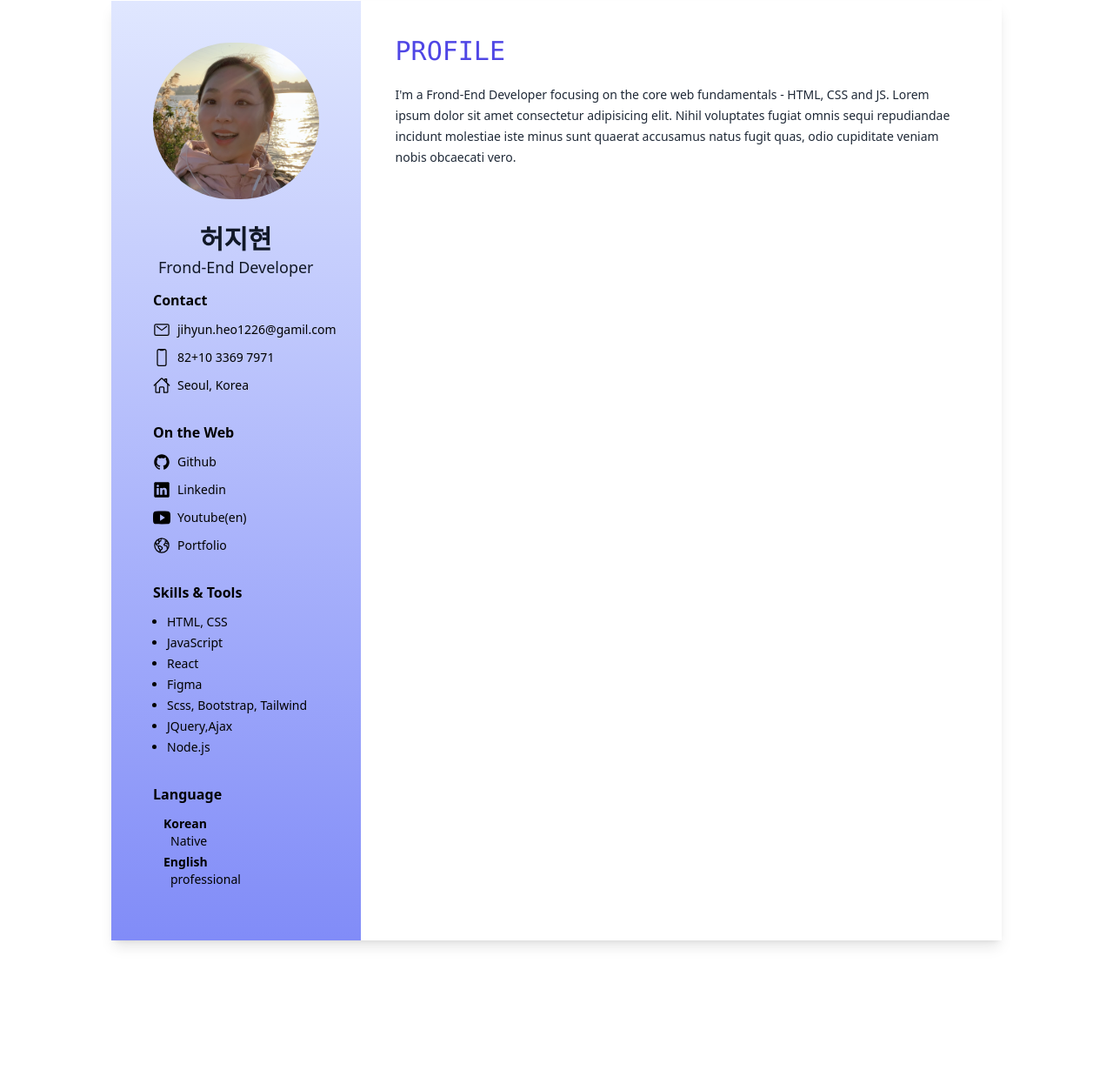
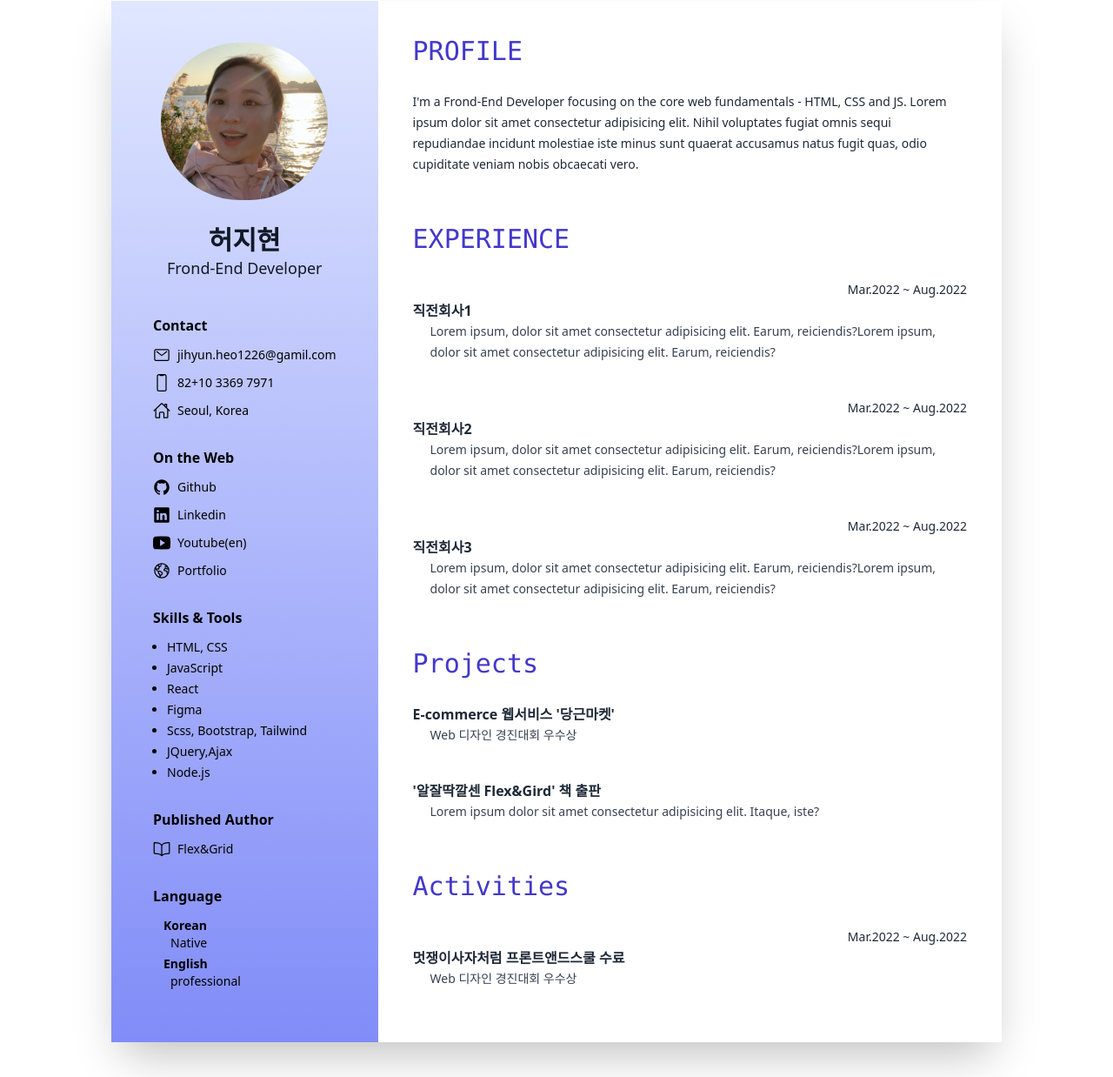
Before and after one commit to Koreanhamster/resume_only-tailwind, a plain HTML site: page index.html in a window 1280 px wide. Shown: the part 39-1277 px from the top of the page at 87% size. Before the commit the page ends 1160 px from the top, so only its background shows below. Drawn offline with nearby package versions, Linux system fonts and the light colour scheme.

Commit message:
Apr27_2022

```diff
--- a/index.html
+++ b/index.html
@@ -8,7 +8,7 @@
     <title>Document</title>
   </head>
   <body class="font-sans">
-    <div class="shadow-lg w-4/5 my-10 mx-auto max-w-screen-lg flex">
+    <div class="shadow-2xl w-4/5 my-10 mx-auto max-w-screen-lg flex">
       <div
         id="sidebar"
         class="bg-gradient-to-b from-indigo-100 to bg-indigo-400 h-auto p-12"
@@ -22,11 +22,11 @@
         <h1 class="text-gray-900 text-3xl mt-7 text-center font-semibold">
           허지현
         </h1>
-        <p class="text-gray-900 text-lg text-center font-light">
+        <p class="text-gray-900 text-lg text-center font-light mb-10">
           Frond-End Developer
         </p>
         <h2 class="my-3 font-semibold text-base">Contact</h2>
-        <ul class="mb-8">
+        <ul class="mb-8 mr-5">
           <li class="mb-3">
             <a href="mailto:jihyun.heo1226@gamil.com" class="text-sm flex"
               ><img
@@ -106,6 +106,15 @@
           <li class="mb-1 ml-4">JQuery,Ajax</li>
           <li class="mb-1 ml-4">Node.js</li>
         </ul>
+
+
+        <h2 class="my-3 font-semibold text-base">Published Author</h2>
+        <ul class="mb-8">
+          <li><a class=" text-sm flex" href="https://github.com/flexandgrid/flexandgrid"><img class="w-5 mr-2" src="./images/book-outline.svg" alt="">Flex&Grid</a></li>
+        </ul>
+
+
+        </p>
         <h2 class="my-3 font-semibold text-base">Language</h2>
         <ul class="mb-3 text-sm">
           <li class="mb-1 ml-3 font-semibold">
@@ -119,14 +128,62 @@
 
       <!-- 컨텐츠 영역 -->
       <div id="content" class="p-10">
-        <h2 class="text-3xl font-mono text-indigo-600 mb-5">PROFILE</h2>
-        <p class="text-gray-800 leading-6 text-sm">
+        <h2 class="text-3xl font-mono text-indigo-700 mb-7">PROFILE</h2>
+        <p class="text-gray-800 leading-6 text-sm mb-14">
           I'm a Frond-End Developer focusing on the core web fundamentals -
           HTML, CSS and JS. Lorem ipsum dolor sit amet consectetur adipisicing
           elit. Nihil voluptates fugiat omnis sequi repudiandae incidunt
           molestiae iste minus sunt quaerat accusamus natus fugit quas, odio
           cupiditate veniam nobis obcaecati vero.
         </p>
+        <!-- <div class="border-2 border-b-gray-300"></div> -->
+        <h2 class="text-3xl font-mono text-indigo-700 mb-7">EXPERIENCE</h2>
+        <ul>
+          <li>
+            <p class="text-gray-800 leading-6 text-sm flex justify-end">Mar.2022 ~ Aug.2022</p>
+
+            <h3 class="text-gray-800 leading-6 text-base font-semibold" >직전회사1</h3>
+            <span class="block text-gray-700 leading-6 text-sm ml-5 mb-10 font-light">Lorem ipsum, dolor sit amet consectetur adipisicing elit. Earum, reiciendis?Lorem ipsum, dolor sit amet consectetur adipisicing elit. Earum, reiciendis?</span>
+          </li>
+          <li>
+            <p class="text-gray-800 leading-6 text-sm flex justify-end">Mar.2022 ~ Aug.2022</p>
+
+            <h3 class="text-gray-800 leading-6 text-base font-semibold" >직전회사2</h3>
+            <span class="block text-gray-700 leading-6 text-sm ml-5 mb-10 font-light">Lorem ipsum, dolor sit amet consectetur adipisicing elit. Earum, reiciendis?Lorem ipsum, dolor sit amet consectetur adipisicing elit. Earum, reiciendis?</span>
+          </li>
+          <li>
+            <p class="text-gray-800 leading-6 text-sm flex justify-end">Mar.2022 ~ Aug.2022</p>
+
+            <h3 class="text-gray-800 leading-6 text-base font-semibold" >직전회사3</h3>
+            <span class="block text-gray-700 leading-6 text-sm ml-5 mb-14 font-light">Lorem ipsum, dolor sit amet consectetur adipisicing elit. Earum, reiciendis?Lorem ipsum, dolor sit amet consectetur adipisicing elit. Earum, reiciendis?</span>
+          </li>
+        </ul>
+
+        <h2 class="text-3xl font-mono text-indigo-700 mb-7">Projects</h2>
+        <ul>
+          <li>
+            <h3 class="text-gray-800 leading-6 text-base font-semibold" >E-commerce 웹서비스 '당근마켓'</h3>
+            <span class="block text-gray-700 leading-6 text-sm ml-5 mb-10 font-light">Web 디자인 경진대회 우수상</span>
+          </li>
+          <li>
+            <h3 class="text-gray-800 leading-6 text-base font-semibold" >'알잘딱깔센 Flex&Gird' 책 출판</h3>
+            <span class="block text-gray-700 leading-6 text-sm ml-5 mb-14 font-light">Lorem ipsum dolor sit amet consectetur adipisicing elit. Itaque, iste?</span>
+          </li>
+        </ul>
+
+
+        <h2 class="text-3xl font-mono text-indigo-700 mb-7">Activities</h2>
+        <ul>
+          <li>
+            <p class="text-gray-800 leading-6 text-sm flex justify-end">Mar.2022 ~ Aug.2022</p>
+            <h3 class="text-gray-800 leading-6 text-base font-semibold">
+            멋쟁이사자처럼 프론트앤드스쿨 수료
+
+            </h3>
+            <span class="block text-gray-700 leading-6 text-sm ml-5 font-light">Web 디자인 경진대회 우수상</span>
+          </li>
+        </ul>
+
       </div>
     </div>
   </body>
```
Also changed, not shown: images/book-outline.svg (added), 1 other file.
